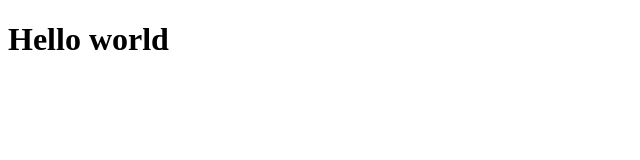
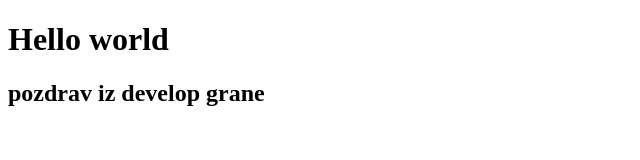
Before and after one commit to VladimirK138/gitvezba1, a plain HTML site: page index.html in a window 1280 px wide. Shown: the whole page, without its empty margins (0-640 px from the left). Drawn offline with Linux system fonts and the light colour scheme.

Commit message:
dodao futer

```diff
--- a/index.html
+++ b/index.html
@@ -7,5 +7,11 @@
 <header>
 	<h1>Hello world</h1>
 </header>
+<main>
+
+</main>
+<footer>
+	<h2>pozdrav iz develop grane</h2>
+</footer>
 </body>
 </html>
```
